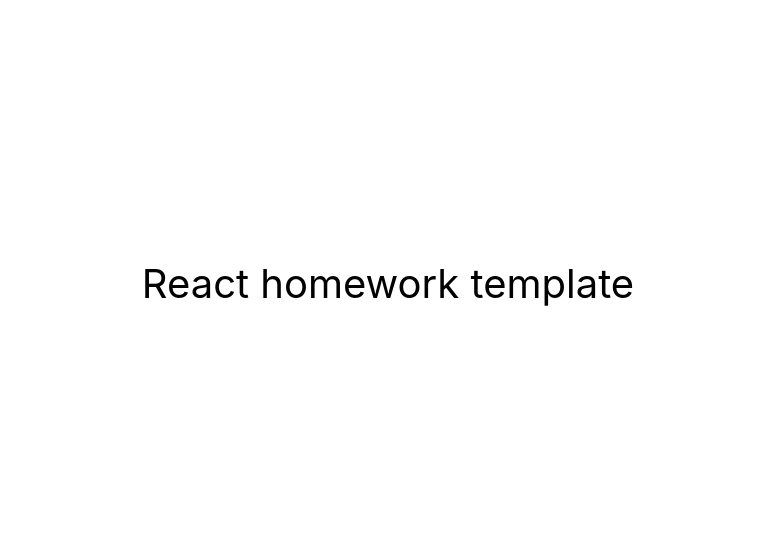
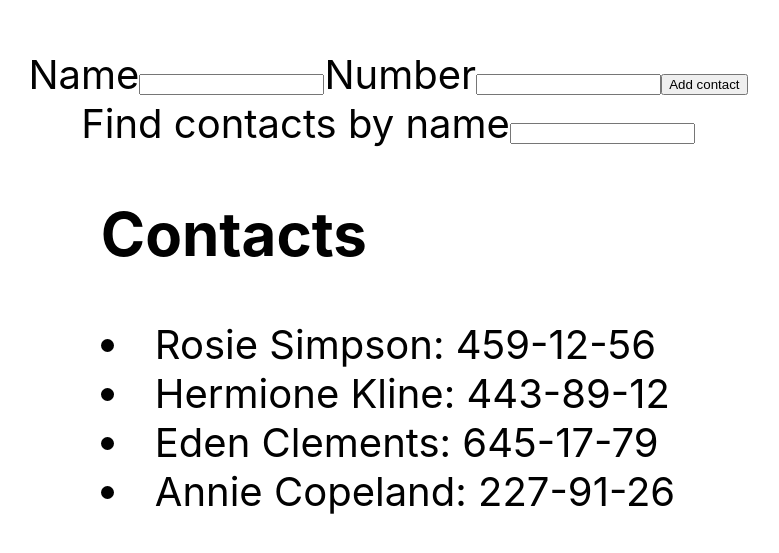
Before and after one commit to roman2789/goit-react-hw-02-phonebook, a React (Create React App) app: page / in a window 1280 px wide. Shown: the part 117-670 px from the top of the page, without its empty margins (252-1031 px from the left). Built offline with nearby package versions, Linux system fonts and the light colour scheme.

Commit message:
add submitHandlers

```diff
--- a/package.json
+++ b/package.json
@@ -7,6 +7,7 @@
     "@testing-library/jest-dom": "^5.16.3",
     "@testing-library/react": "^12.1.4",
     "@testing-library/user-event": "^13.5.0",
+    "nanoid": "^4.0.2",
     "react": "^18.1.0",
     "react-dom": "^18.1.0",
     "react-scripts": "5.0.1",
--- a/src/components/App.jsx
+++ b/src/components/App.jsx
@@ -1,16 +1,60 @@
-export const App = () => {
+import { Component } from 'react';
+import { Contacts } from './Contacts/Contacts';
+
+import Form from './Form/Form';
+
+export default class App extends Component {
+  state = {
+    contacts: [
+      { id: 'id-1', name: 'Rosie Simpson', number: '459-12-56' },
+      { id: 'id-2', name: 'Hermione Kline', number: '443-89-12' },
+      { id: 'id-3', name: 'Eden Clements', number: '645-17-79' },
+      { id: 'id-4', name: 'Annie Copeland', number: '227-91-26' },
+    ],
+    filter: '',
+  };
+
+  handleFilter = e => {
+    this.state.contacts.filter(contact =>
+      contact.name.toLowerCase().includes(e.target.value.toLowerCase())
+    );
+  };
+
+  formSubmitHandler = data => {
+    console.log(data);
+  };
+
+  addContact = ({ name, id, number }) => {
+    const contact = { id, name, number };
+    this.setState(({ contacts }) => {
+      return { contacts: [contact, ...contacts] };
+    });
+  };
+
+  render() {
     return (
       <div
         style={{
           height: '100vh',
           display: 'flex',
+          flexDirection: 'column',
           justifyContent: 'center',
           alignItems: 'center',
           fontSize: 40,
-        color: '#010101'
+          color: '#010101',
         }}
       >
-      React homework template
+        <Form
+          onSubmit={this.formSubmitHandler}
+          onContactsAdd={this.addContact}
+        />
+        <label>
+          Find contacts by name
+          <input type="text" name="filter" onChange={this.handleFilter} />
+        </label>
+
+        <Contacts title="Contacts" contacts={this.state.contacts} />
       </div>
     );
-};
+  }
+}
--- /dev/null
+++ b/src/components/Contacts/Contacts.jsx
@@ -0,0 +1,12 @@
+export const Contacts = ({ title, contacts }) => {
+  return (
+    <div>
+      <h2>{title}</h2>
+      {contacts.map(contact => (
+        <li key={contact.id}>
+          <span>{contact.name}</span>: <span>{contact.number}</span>
+        </li>
+      ))}
+    </div>
+  );
+};
--- /dev/null
+++ b/src/components/Form/Form.jsx
@@ -0,0 +1,64 @@
+import { Component } from 'react';
+import { nanoid } from 'nanoid';
+
+class Form extends Component {
+  state = {
+    name: '',
+    number: '',
+  };
+
+  handleInputChange = e => {
+    const { name, value } = e.target;
+    this.setState({
+      [name]: value,
+    });
+  };
+
+  handleFormSubmit = e => {
+    e.preventDefault();
+    const name = this.state.name;
+    const id = nanoid();
+    const number = this.state.number;
+    this.props.onContactsAdd({ id, name, number });
+    this.props.onSubmit(this.state);
+    this.reset();
+  };
+
+  reset = () => {
+    this.setState({ name: '', number: '' });
+  };
+
+  render() {
+    return (
+      <form onSubmit={this.handleFormSubmit}>
+        <label>
+          Name
+          <input
+            onChange={this.handleInputChange}
+            type="text"
+            name="name"
+            value={this.state.name}
+            pattern="^[a-zA-Zа-яА-Я]+(([' -][a-zA-Zа-яА-Я ])?[a-zA-Zа-яА-Я]*)*$"
+            title="Name may contain only letters, apostrophe, dash and spaces. For example Adrian, Jacob Mercer, Charles de Batz de Castelmore d'Artagnan"
+            required
+          />
+        </label>
+        <label>
+          Number
+          <input
+            onChange={this.handleInputChange}
+            type="tel"
+            name="number"
+            value={this.state.number}
+            pattern="\+?\d{1,4}?[-.\s]?\(?\d{1,3}?\)?[-.\s]?\d{1,4}[-.\s]?\d{1,4}[-.\s]?\d{1,9}"
+            title="Phone number must be digits and can contain spaces, dashes, parentheses and can start with +"
+            required
+          />
+        </label>
+        <button type="submit">Add contact</button>
+      </form>
+    );
+  }
+}
+
+export default Form;
--- a/src/index.js
+++ b/src/index.js
@@ -1,6 +1,6 @@
 import React from 'react';
 import ReactDOM from 'react-dom/client';
-import { App } from 'components/App';
+import App from 'components/App';
 import './index.css';
 
 ReactDOM.createRoot(document.getElementById('root')).render(
```
Also changed, not shown: 1 other file (tests, documents, lock files or other folders). Lines whose indentation alone changed are shown as unchanged.
